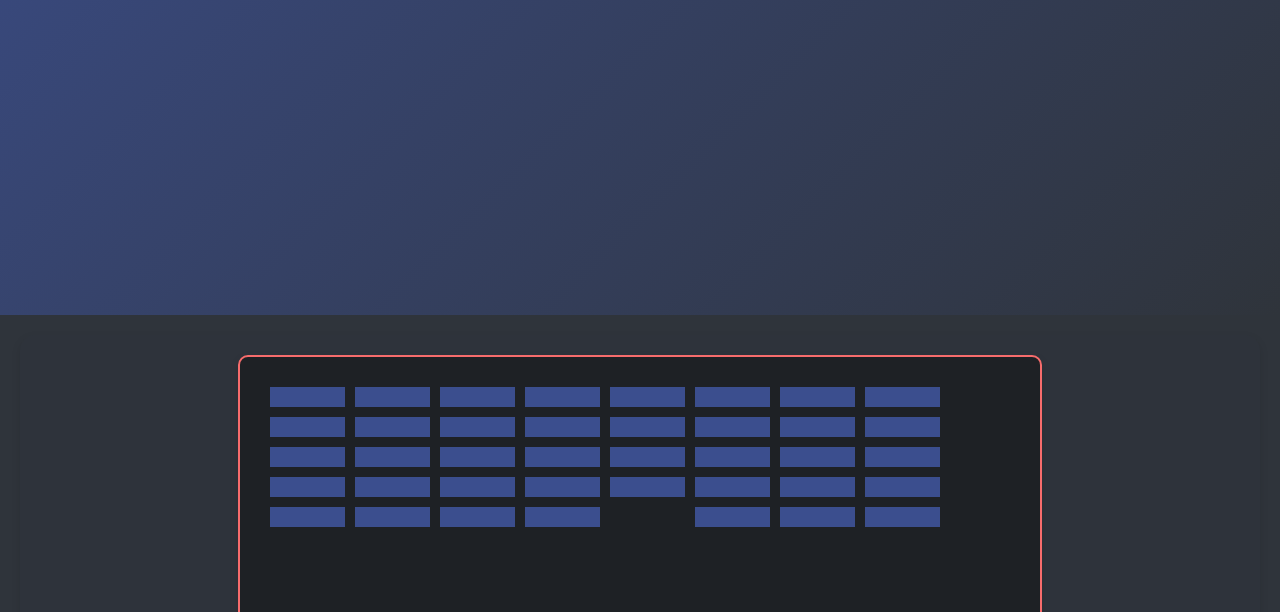
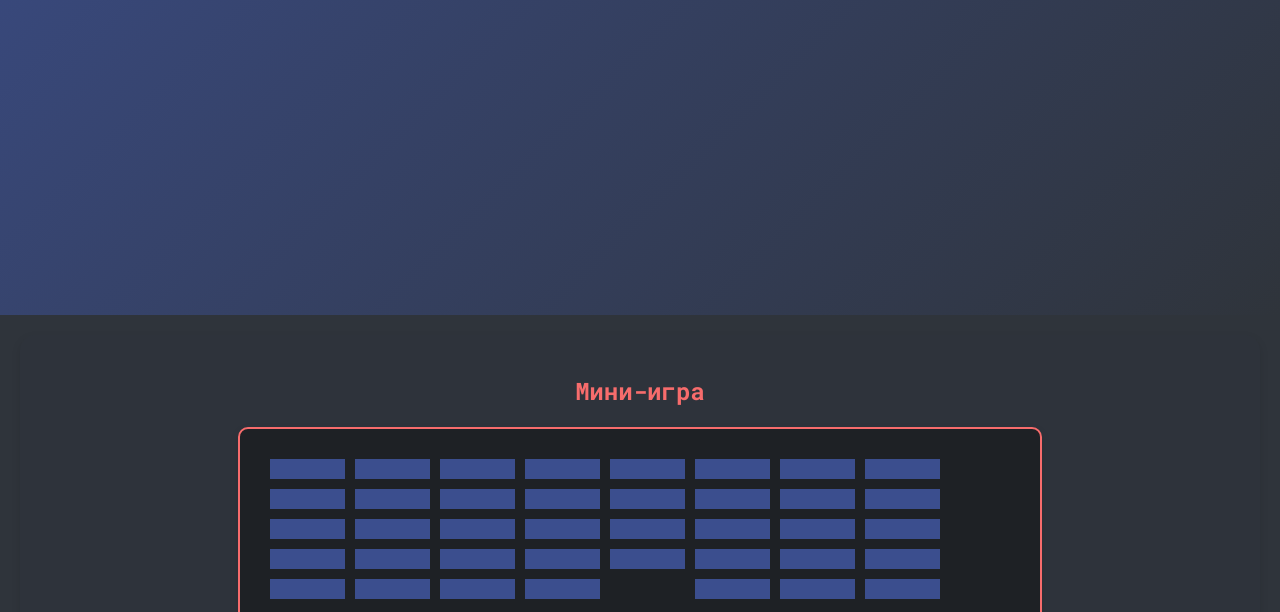
Before and after one commit to KitGab/site, a plain HTML site: page index.html in a window 1280 px wide. Shown: the part 485-1097 px from the top of the page. Drawn offline with Linux system fonts and the light colour scheme.

Commit message:
index.html

```diff
--- a/index.html
+++ b/index.html
@@ -88,6 +88,11 @@
       border-radius: 15px;
       box-shadow: 0 4px 10px rgba(0, 0, 0, 0.1);
     }
+    .game-section h2 {
+      color: #F76C6C;
+      text-align: center;
+      margin-bottom: 20px;
+    }
     .game-section canvas {
       display: block;
       margin: 0 auto;
@@ -133,6 +138,7 @@
   </section>
 
   <section class="game-section">
+    <h2>Мини-игра</h2>
     <canvas id="gameCanvas" width="800" height="400"></canvas>
   </section>
 
```
